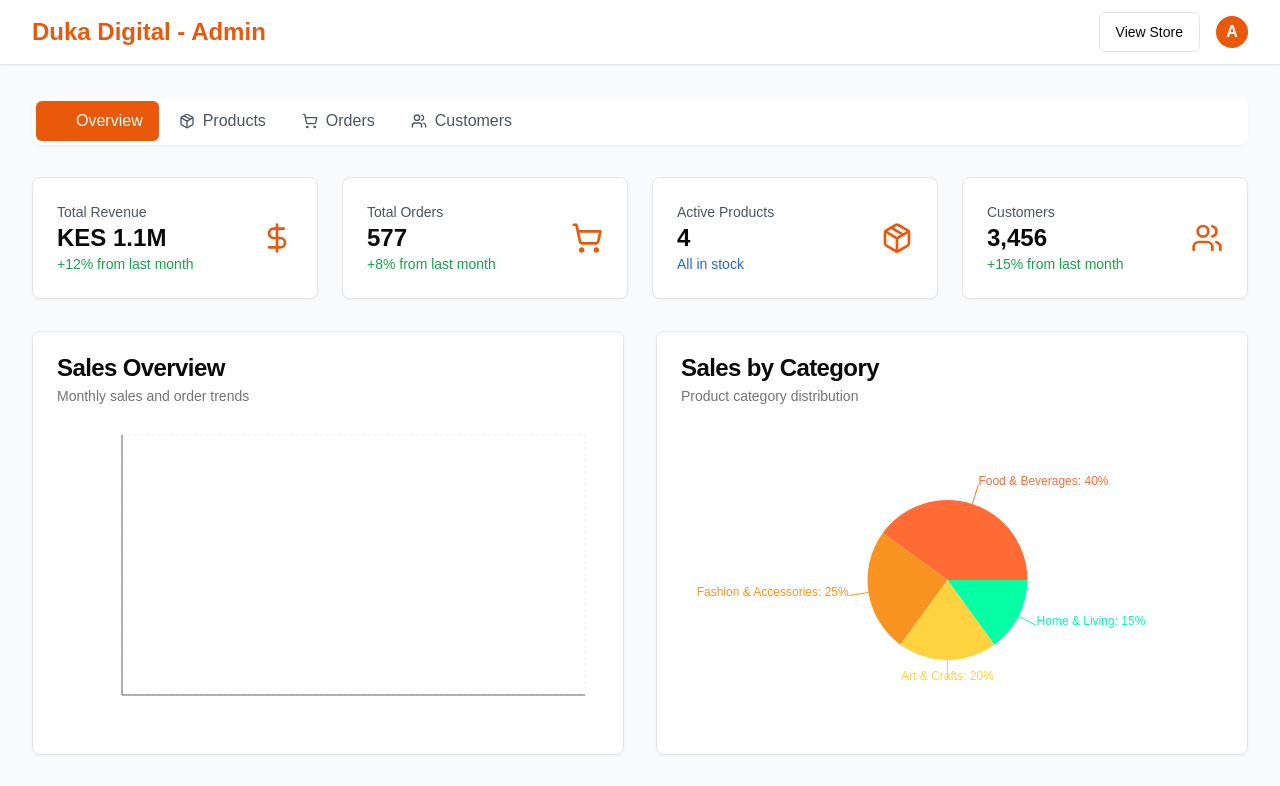
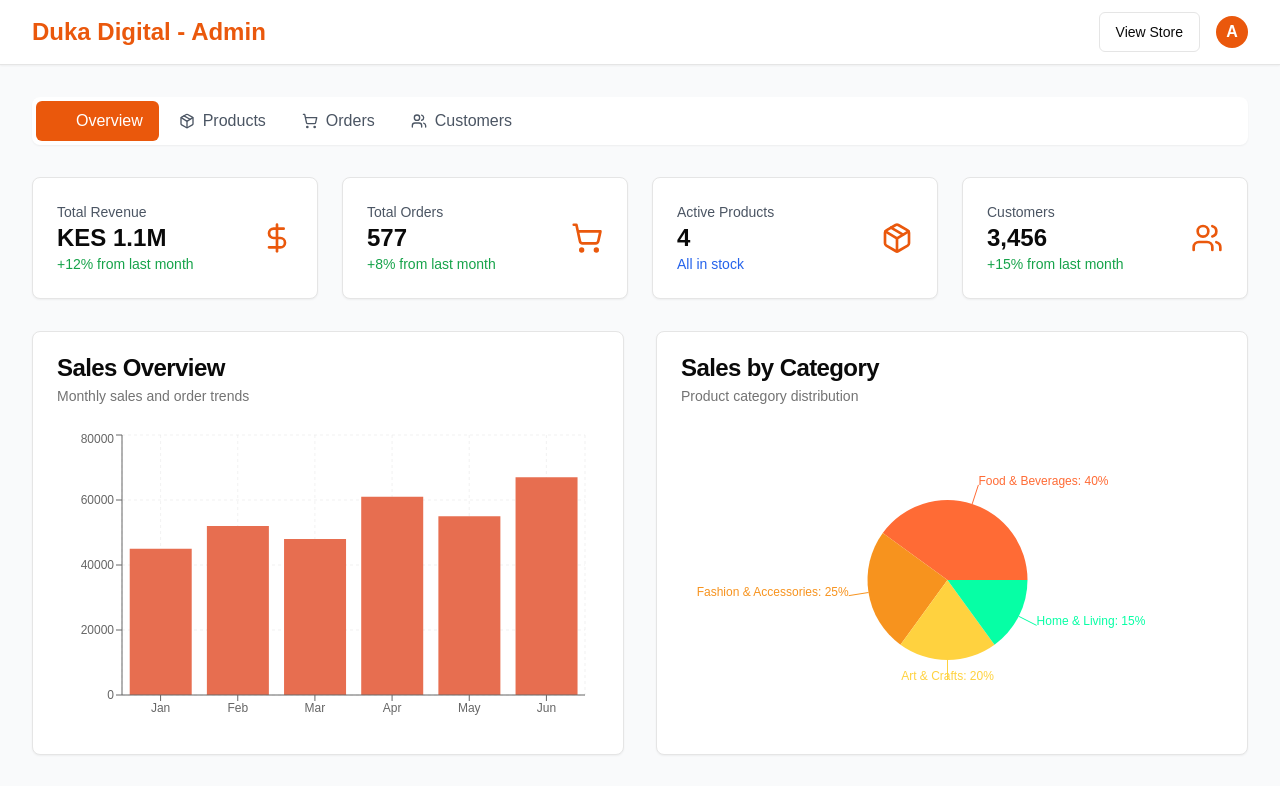
Before and after one commit to Kipyegon-Lagat/duka-digital, a Next.js app: page /admin in a window 1280 px wide. Shown: the top 786 px of the page. Built offline with nearby package versions, Linux system fonts and the light colour scheme.

Commit message:
Update page.tsx

```diff
--- a/app/admin/page.tsx
+++ b/app/admin/page.tsx
@@ -16,7 +16,12 @@ import { ChartContainer, ChartTooltip, ChartTooltipContent } from "@/components/
 
 // Updated mock analytics data to match new products
 const salesData = [
-
+  { month: "Jan", sales: 45000, orders: 120 },
+  { month: "Feb", sales: 52000, orders: 145 },
+  { month: "Mar", sales: 48000, orders: 132 },
+  { month: "Apr", sales: 61000, orders: 168 },
+  { month: "May", sales: 55000, orders: 155 },
+  { month: "Jun", sales: 67000, orders: 189 },
 ]
 
 const categoryData = [
```
